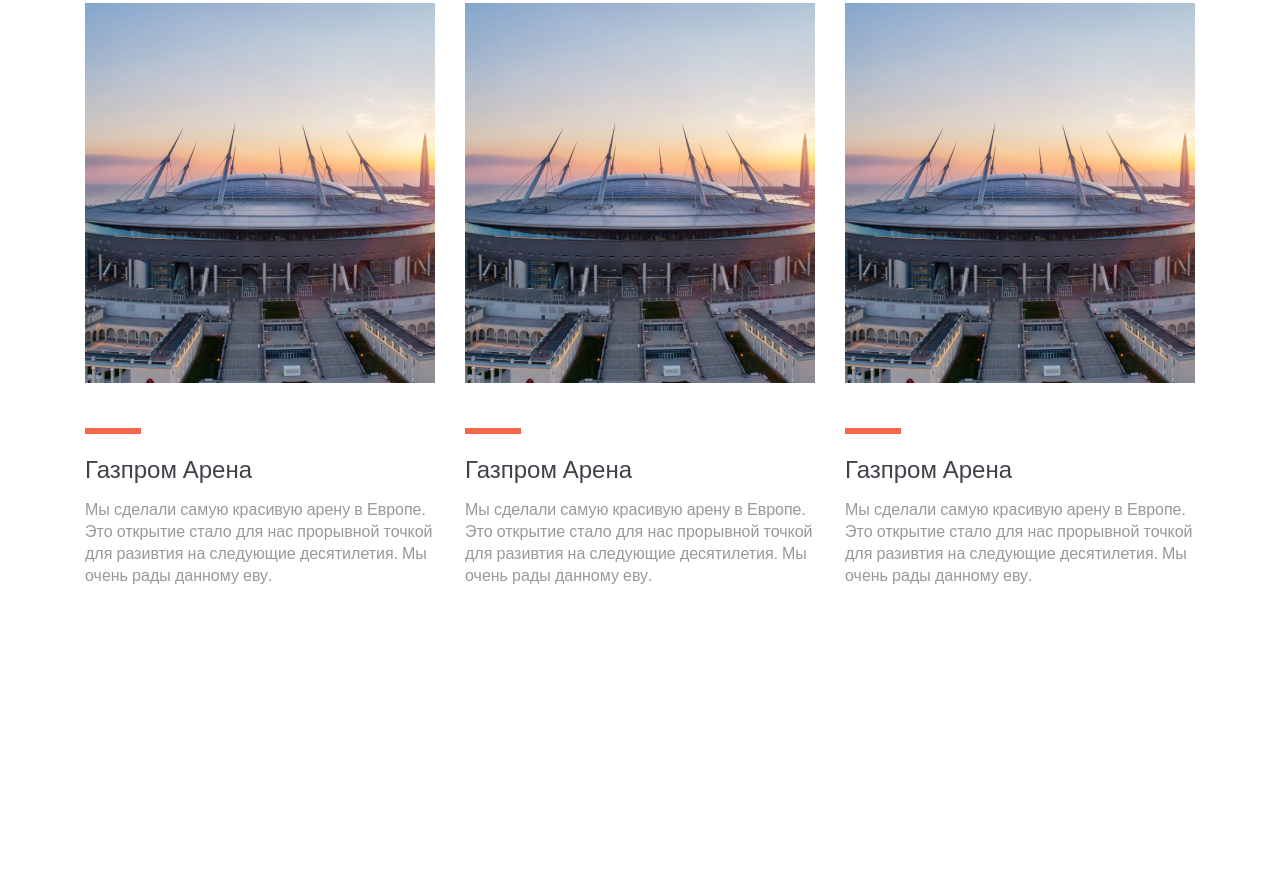
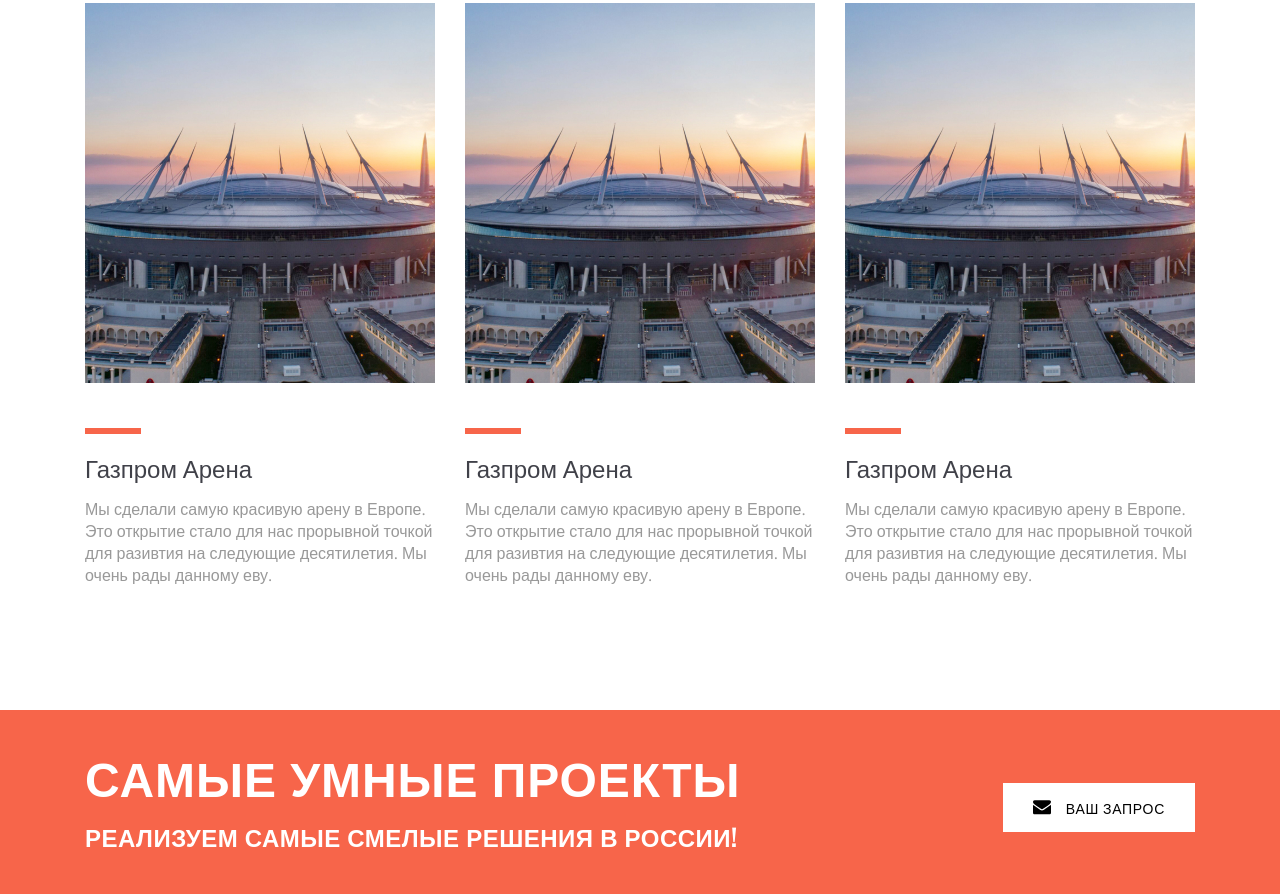
Before and after one commit to uploadershov/testSite, a plain HTML site: page index.html in a window 1280 px wide. Shown: the part 1090-1984 px from the top of the page. Before the commit the page ends 1676 px from the top, so only its background shows below. Drawn offline with nearby package versions, Linux system fonts and the light colour scheme.

Commit message:
После долгих мучений

```diff
--- a/css/style.css
+++ b/css/style.css
@@ -32,7 +32,6 @@ font-family: 'Oswald', sans-serif; */
 }
 /* Стили для текста */
 .text-h2{
-  font-family: 'Oswald', sans-serif;
   font-weight: 500;
   font-size: 36px;
   text-transform: uppercase;
@@ -118,6 +117,7 @@ color: var(--white-color);
 }
 .about{
   padding-top: 250px;
+  padding-bottom: 124px;
   min-height: 1080;
   position: relative;
 }
@@ -229,3 +229,57 @@ color:var(--gray-color);
     margin-bottom: 0;
   }
 }
+.request {
+background-color:var(--acent-color);
+padding-top: 30px;
+padding-bottom: 40px;
+}
+.request__flex {
+display: flex;
+justify-content: space-between;
+align-items: center;
+}
+.request__flex-left {
+color: var(--white-color);
+}
+.request__h4 {
+  font-weight: 700;
+  text-transform: uppercase;
+  font-size: 48px;
+  line-height: 71px;
+  letter-spacing: 0.02em;
+  margin-bottom: 7px;
+}
+.request__h5 {
+  font-weight: 700;
+  text-transform: uppercase;
+  font-size: 24px;
+  letter-spacing: 0.02em;
+}
+.request__btn {
+border: none;
+background-color: #fff;
+display: flex;
+align-items: center;
+text-transform: uppercase;
+font-family: 'Oswald', sans-serif;
+font-weight: 500;
+font-size: 14px;
+letter-spacing: 0.05em;
+padding: 14px 30px;
+margin-top: 20px;
+}
+.request__icon {
+margin-right: 15px;
+}
+@media screen and (max-width: 1200px){
+  .request{
+    padding-left: 15px;
+    padding-right: 15px;
+  }
+}
+@media screen and (max-width: 768px){
+  .request__flex{
+    flex-wrap: wrap;
+  }
+}
--- a/index.html
+++ b/index.html
@@ -76,5 +76,27 @@
       </div>
     </div>
   </section>
+<section class="request">
+  <div class="container">
+    <div class="request__flex">
+      <div class="request__flex-left">
+        <h4 class="request__h4">Самые умные проекты</h4>
+        <h5 class="request__h5">Реализуем самые смелые решения в России!</h5>
+      </div>
+      <div class="request__flex-right">
+        <button class="request__btn">
+          <img src="img/.svg" alt="Envelop" class="request__icon">
+          Ваш запрос
+        </button>
+      </div>
+
+    </div>
+  </div>
+</section>
+
+
+
+
+
 </body>
 </html>
```
Also changed, not shown: img/.svg (added).
